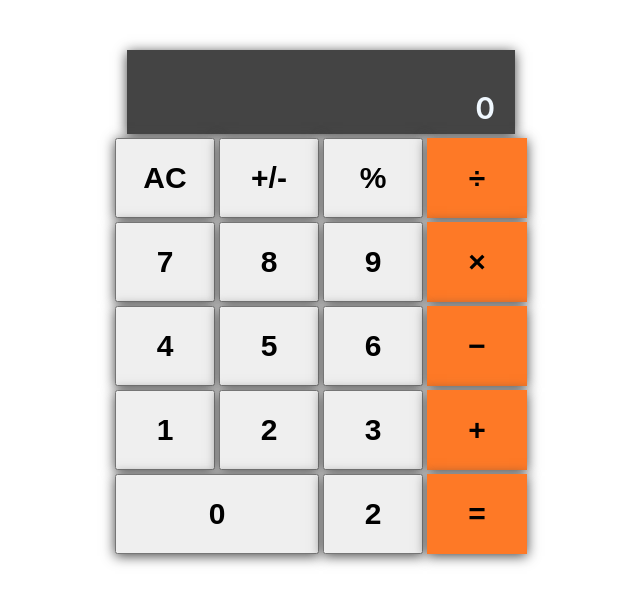
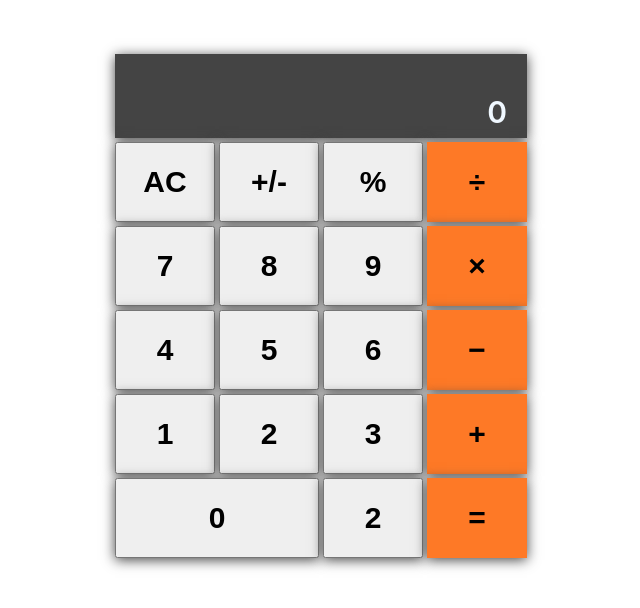
Before and after one commit to Mujeeb4582/Math_Magicians, a React (Create React App) app: page /calculator in a window 1280 px wide. Shown: the top 608 px of the page, without its empty margins (319-959 px from the left). Built offline with nearby package versions, Linux system fonts and the light colour scheme.

Commit message:
remove the white space from right and left sides

```diff
--- a/src/componenets/calculator.js
+++ b/src/componenets/calculator.js
@@ -6,10 +6,10 @@ class Calculator extends Component {
   render() {
     return (
       <div className="calculator-wrapper">
-        <div className="screen">
-          <p>0</p>
-        </div>
         <div className="btn-container">
+          <div className="screen">
+            <p>0</p>
+          </div>
           <div className="btn-row">
             <button className="btn" type="button">AC</button>
             <button className="btn" type="button">+/-</button>
--- a/src/componenets/calculator.scss
+++ b/src/componenets/calculator.scss
@@ -32,15 +32,17 @@ $shadow: #444 0 2px 12px;
   }
 
   .screen {
-    width: 27.2%;
     height: 4rem;
     background-color: #444;
-    font-size: $myFontSize;
-    font-weight: $myFontWeight;
     text-align: right;
     padding: 10px 20px;
     color: aliceblue;
     box-shadow: $shadow;
+
+    p {
+      font-size: $myFontSize;
+      font-weight: $myFontWeight;
+    }
   }
 
   .btn-container {
```
